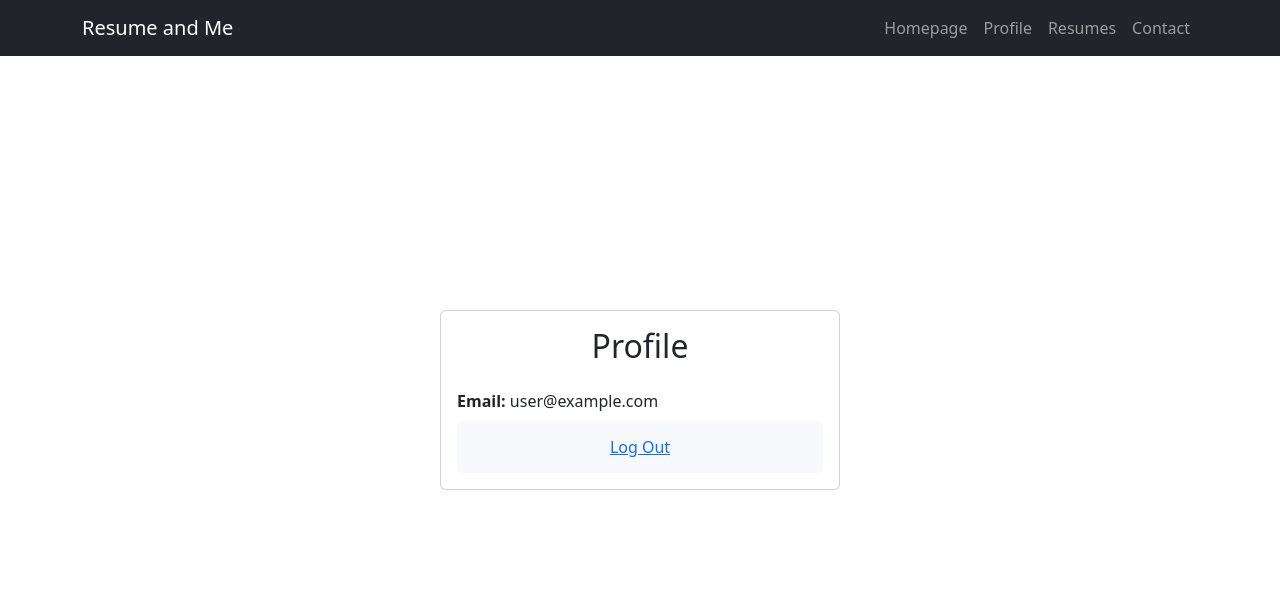
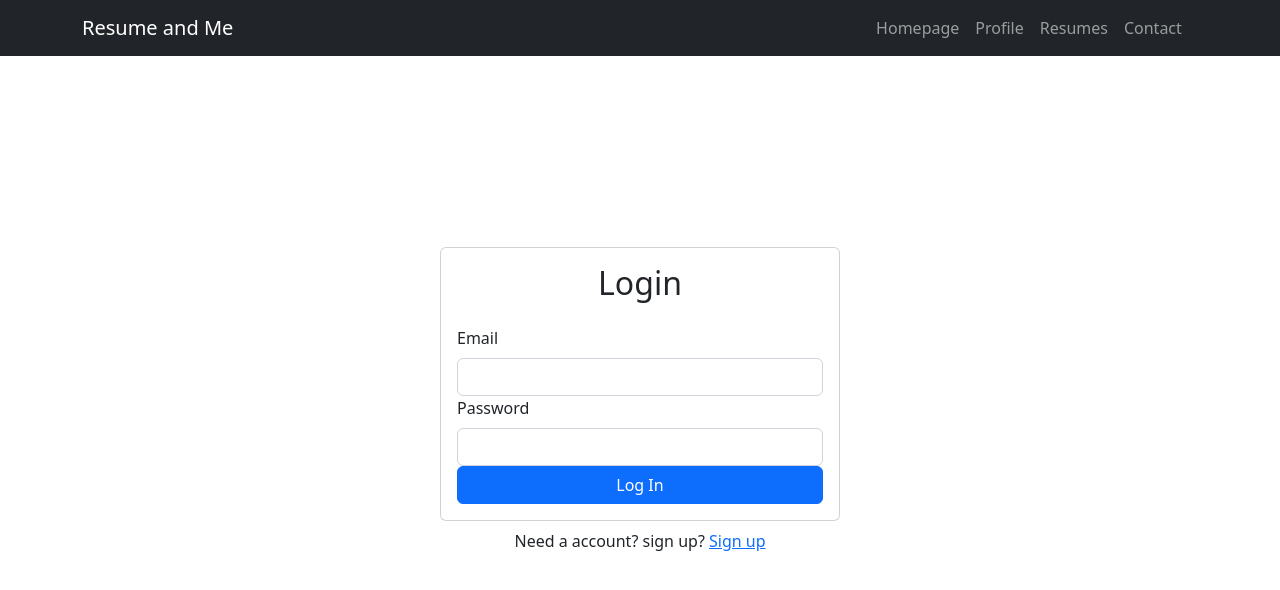
Before and after one commit to sdjkafkasdfhksjadf/resume-and-me, a React (Create React App) app: page / in a window 1280 px wide. Shown: the top 590 px of the page. Built offline with nearby package versions, Linux system fonts and the light colour scheme; no server answers; sample sign-in values are in the browser's storage.

Commit message:
update alpha final

```diff
--- a/src/components/App.js
+++ b/src/components/App.js
@@ -43,17 +43,16 @@ function App() {
                   <NavBar.Brand hfref= "Navibar">Resume and Me</NavBar.Brand>
                     <Nav>
                       <Nav.Link href = "/Homepage">Homepage</Nav.Link>
-                      <Nav.Link href = "/">Profile</Nav.Link>
+                      <Nav.Link href = "/ProfilePage">Profile</Nav.Link>
                       <Nav.Link href = "/ResumeDisplay">Resumes</Nav.Link>
                       <Nav.Link href = "/Contact">Contact</Nav.Link>
-
-                    </Nav>
+y                    </Nav>
                 </Container>
               </NavBar>
 
               <Routes>
                 <Route element={<PrivateRoute />}>
-                  <Route path ="/" element={<ProfilePage />} />
+                  <Route path ="/ProfilePage" element={<ProfilePage />} />
                   <Route path ="/resumebuilder" element = {<ResumeBuilder/>}/>
                   <Route path = "/Contact" element = {<Contact/>}/>
                   <Route path = "/Homepage" element = {<Homepage/>}/>
@@ -62,7 +61,7 @@ function App() {
 
                 </Route>
                 <Route path ="/signup" element= {<Signup/>}/>
-                <Route path ="/login" element = {<Login/>}/>
+                <Route path ="/" element = {<Login/>}/>
 
 
               </Routes>
--- a/src/components/PrivateRoute.js
+++ b/src/components/PrivateRoute.js
@@ -10,7 +10,7 @@ const PrivateRoute = () => {
 
     useEffect(() => {
         if(!currentUser) {
-            navigate('/login', {replace: true})
+            navigate('/', {replace: true})
         }
     }, [])
 
--- a/src/components/ProfilePage.js
+++ b/src/components/ProfilePage.js
@@ -16,7 +16,7 @@ export default function Homepage() {
 
     try {
       await logout()
-      history("/login")
+      history("/")
     } catch {
       setError("Failed to log out")
     }
--- a/src/components/Signup.js
+++ b/src/components/Signup.js
@@ -62,7 +62,7 @@ export default function Signup() {
 
         </Card>
         <div className=" w-100 text-center mt-2">
-        Already have a account? <Link to="/login">Login</Link>
+        Already have a account? <Link to="/">Login</Link>
         </div>
     </>
   )
```
